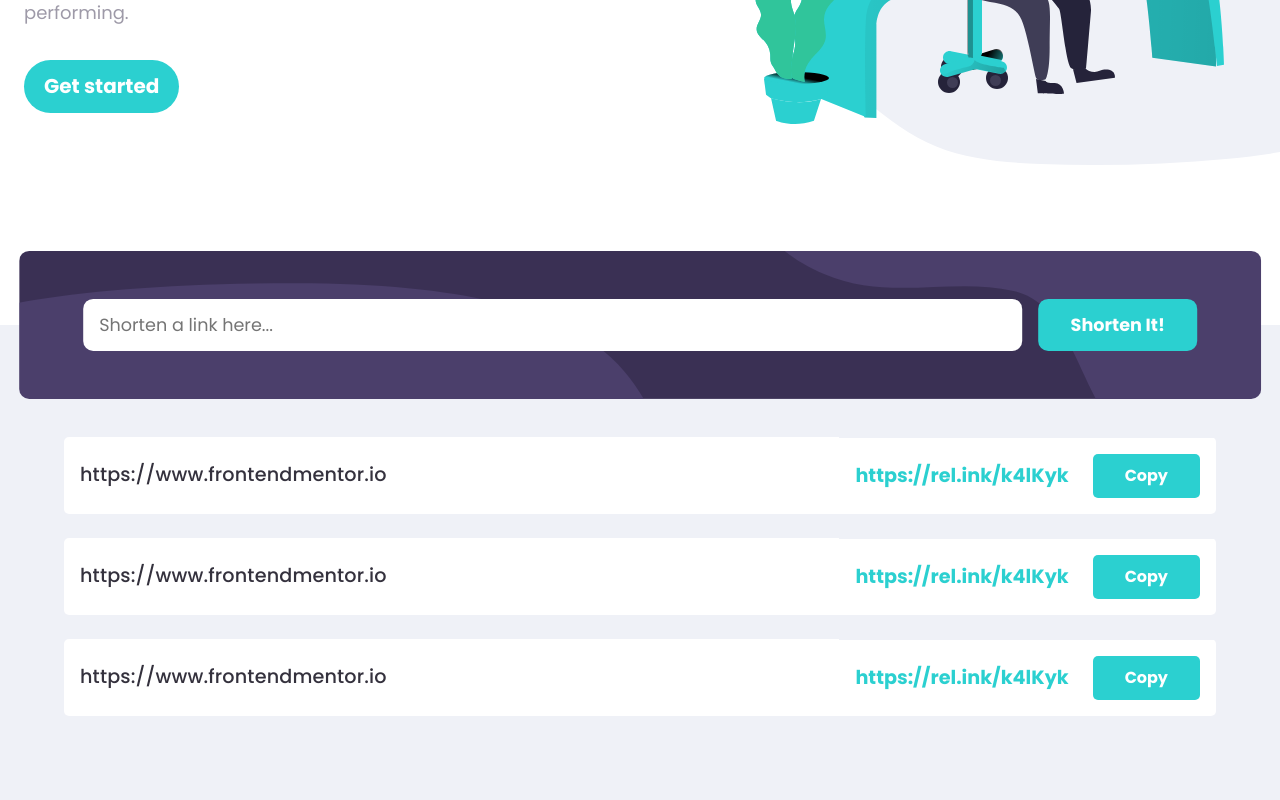
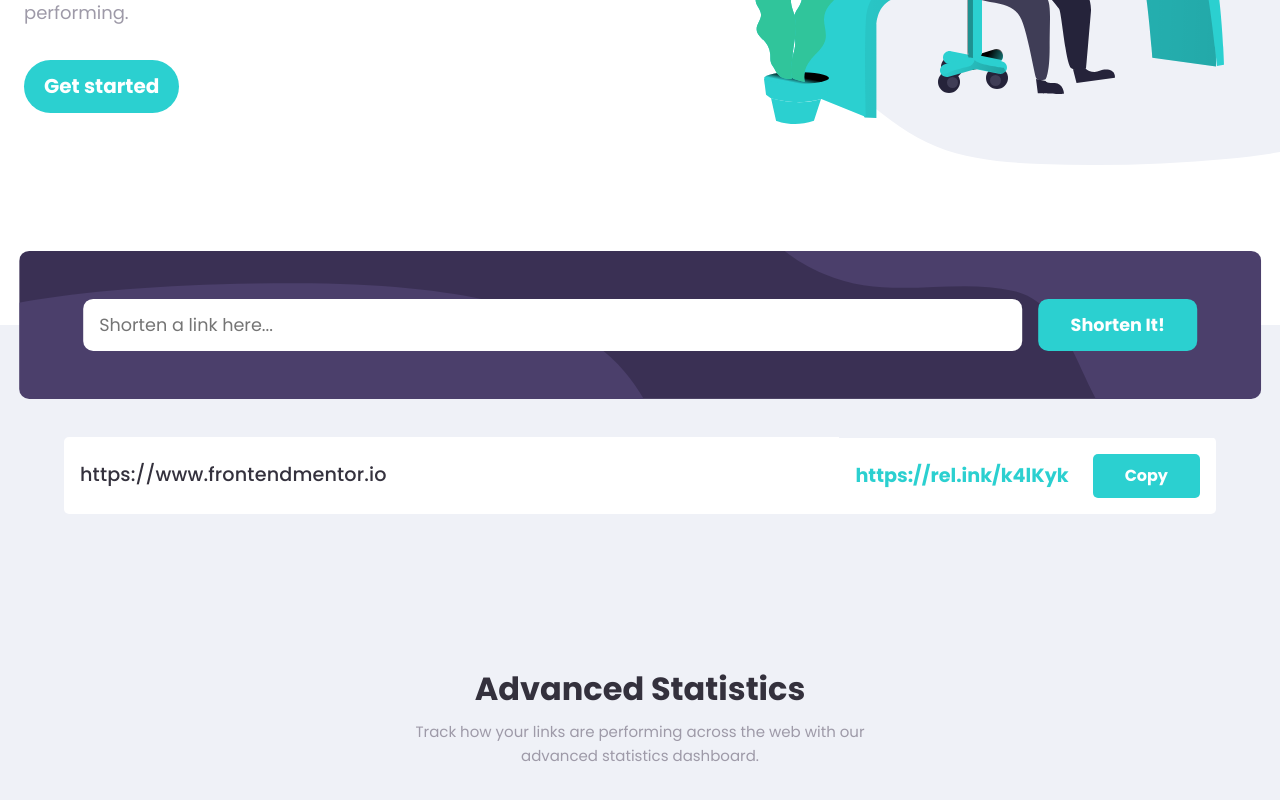
Before and after one commit to elian-dev/short-url-api-landing, a Vue app: page / in a window 1280 px wide. Shown: the part 462-1262 px from the top of the page. Built offline with nearby package versions, Linux system fonts and the light colour scheme.

Commit message:
fix: :bug: Fix ts issues

```diff
--- a/src/App.vue
+++ b/src/App.vue
@@ -1,5 +1,5 @@
 <script setup lang="ts">
-import { RouterLink, RouterView } from 'vue-router'
+import { RouterView } from 'vue-router'
 import HeaderNav from '@/components/HeaderNav.vue'
 </script>
 
--- a/src/components/Button.vue
+++ b/src/components/ButtonVariants.vue
@@ -1,5 +1,5 @@
-<script setup>
-const props = defineProps(['type', 'variant', 'link', 'target'])
+<script setup lang="ts">
+defineProps(['type', 'variant', 'link', 'target'])
 </script>
 
 <template>
--- a/src/components/CTA.vue
+++ b/src/components/CTA.vue
@@ -1,5 +1,5 @@
-<script setup>
-    import Button from '@/components/Button.vue'
+<script setup lang="ts">
+    import Button from '@/components/ButtonVariants.vue'
 </script>
 <template>
     <section class="cta">
--- a/src/components/Footer.vue
+++ b/src/components/FooterContainer.vue
@@ -1,4 +1,4 @@
-<script setup>
+<script setup lang="ts">
     import FBIcon from '@/assets/images/icon-facebook.svg?raw'
     import TWIcon from '@/assets/images/icon-twitter.svg?raw'
     import PTIcon from '@/assets/images/icon-pinterest.svg?raw'
--- a/src/components/HeaderNav.vue
+++ b/src/components/HeaderNav.vue
@@ -1,6 +1,6 @@
-<script setup>
+<script setup lang="ts">
 import { ref } from 'vue'
-import Button from '@/components/Button.vue'
+import Button from '@/components/ButtonVariants.vue'
 
 const menuOpen = ref(false)
 </script>
--- a/src/components/HeroSection.vue
+++ b/src/components/HeroSection.vue
@@ -1,5 +1,5 @@
-<script setup>
-import Button from '@/components/Button.vue'
+<script setup lang="ts">
+import Button from '@/components/ButtonVariants.vue'
 </script>
 <template>
   <section class="container hero">
--- a/src/components/Results.vue
+++ b/src/components/ResultsUri.vue
@@ -1,28 +1,13 @@
-<script setup>
-import Button from '@/components/Button.vue'
+<script setup lang="ts">
+    import Button from '@/components/ButtonVariants.vue'
+
+    defineProps<{
+        url: string
+    }>()
 </script>
 <template>
     <section class="results">
         <ul class="container results-list">
-            <li class="item">
-                <p class="old-url">https://www.frontendmentor.io</p>
-
-                <div class="new-url">
-                    <span><b>https://rel.ink/k4lKyk</b></span>
-                    <Button type="button" variant="primary"> Copy </Button>
-                </div>
-            </li>
-
-
-            <li class="item">
-                <p class="old-url">https://www.frontendmentor.io</p>
-
-                <div class="new-url">
-                    <span><b>https://rel.ink/k4lKyk</b></span>
-                    <Button type="button" variant="primary"> Copy </Button>
-                </div>
-            </li>
-
             <li class="item">
                 <p class="old-url">https://www.frontendmentor.io</p>
 
--- a/src/components/ShorterForm.vue
+++ b/src/components/ShorterForm.vue
@@ -1,4 +1,4 @@
-<script setup>
+<script setup lang="ts">
   import { ref } from "vue";
   const url = ref("");
   const isError = ref('');
--- a/src/components/StatsSection.vue
+++ b/src/components/StatsSection.vue
@@ -1,5 +1,5 @@
 <script setup lang="ts">
-import Card from '@/components/Card.vue'
+import Card from '@/components/StatCard.vue'
 import BrandIcon from '@/assets/images/icon-brand-recognition.svg'
 import DetailedIcon from '@/assets/images/icon-detailed-records.svg'
 import FullyIcon from '@/assets/images/icon-fully-customizable.svg'
--- a/src/views/HomeView.vue
+++ b/src/views/HomeView.vue
@@ -2,15 +2,15 @@
 import HeroSection from '@/components/HeroSection.vue'
 import ShorterForm from '@/components/ShorterForm.vue'
 import StatsSection from '@/components/StatsSection.vue'
-import Footer from '@/components/Footer.vue';
+import Footer from '@/components/FooterContainer.vue';
 import CTA from '@/components/CTA.vue';
-import Results from '@/components/Results.vue';
+import Results from '@/components/ResultsUri.vue';
 </script>
 
 <template>
   <HeroSection></HeroSection>
   <ShorterForm></ShorterForm>
-  <Results></Results>
+  <Results url="/"></Results>
   <StatsSection></StatsSection>
   <CTA></CTA>
   <Footer></Footer>
```
Also changed, not shown: src/components/StatCard.vue (renamed from src/components/Card.vue).
